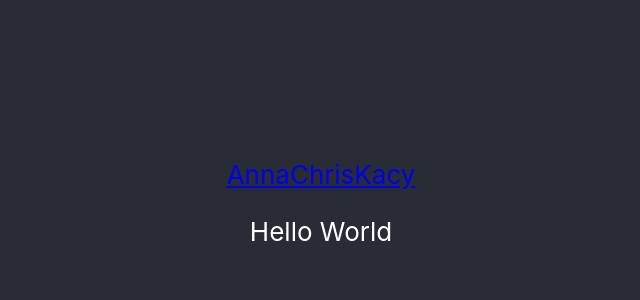
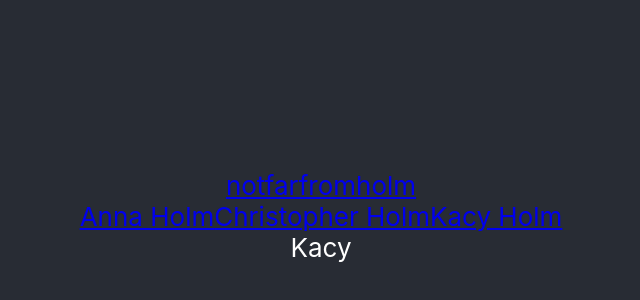
Before and after one commit to KacyHolm/notfarfromholm, a React (Create React App) app: page /kacy-holm in a window 1280 px wide. Shown: the part 184-484 px from the top of the page, without its empty margins (319-959 px from the left). Built offline with nearby package versions, Linux system fonts and the light colour scheme.

Commit message:
Edit navbar

```diff
--- a/src/App.js
+++ b/src/App.js
@@ -1,6 +1,5 @@
-import logo from './logo.svg';
 import './App.css';
-import Navbar from './mainComponents/Navbar';
+import Navbar from './components/Navbar';
 import Anna from './personalPages/anna/Anna';
 import Chris from './personalPages/chris/Chris';
 import Kacy from './personalPages/kacy/Kacy';
@@ -8,25 +7,28 @@
   BrowserRouter as Router,
   Routes,
   Route,
+  Link,
 } from "react-router";
+import Main from './components/Main';
 
 function App() {
   return (
     <div className="App">
       <header className="App-header">
+        <div>
         <Router>
-        <Navbar>
-          <Routes>
-            <Route path="/anna" element={<Anna />} />
-            <Route path="/chris" element={<Chris />} />
-            <Route path="/kacy" element={<Kacy />} />
+          <nav>
+            <Link to="/">notfarfromholm</Link>
+          </nav>
+        <Navbar />
+        <Routes>
+            <Route path="/" element={<Main />} />
+            <Route path="/anna-holm" element={<Anna />} />
+            <Route path="/christopher-holm" element={<Chris />} />
+            <Route path="/kacy-holm" element={<Kacy />} />
           </Routes>
-        </Navbar>
         </Router>
-
-        <p>
-          Hello World
-        </p>
+        </div>
       </header>
     </div>
   );
--- /dev/null
+++ b/src/components/Main.js
@@ -0,0 +1,9 @@
+import React from 'react';
+
+const Main = () => {
+  return (
+    <div>Home page</div>
+);
+};
+
+export default Main;
--- a/src/mainComponents/Navbar.js
+++ b/src/components/Navbar.js
@@ -5,9 +5,9 @@
   return (
 
 <nav>
-  <Link to="/anna">Anna</Link>
-  <Link to="/chris">Chris</Link>
-  <Link to="/kacy">Kacy</Link>
+  <Link to="/anna-holm">Anna Holm</Link>
+  <Link to="/christopher-holm">Christopher Holm</Link>
+  <Link to="/kacy-holm">Kacy Holm</Link>
 </nav>
 );
 };
```
